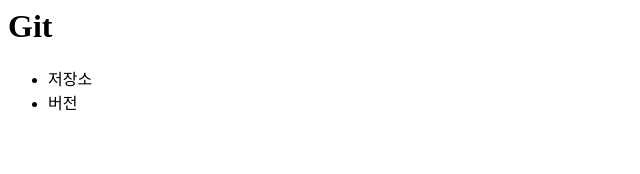
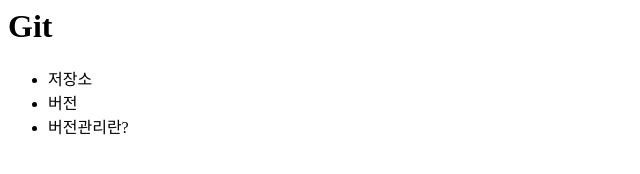
Before and after one commit to kgyusoon/opentutorials_ssooni, a plain HTML site: page index.html in a window 1280 px wide. Shown: the whole page, without its empty margins (0-640 px from the left). Drawn offline with Linux system fonts and the light colour scheme.

Commit message:
li tag added

```diff
--- a/index.html
+++ b/index.html
@@ -6,6 +6,7 @@
 		<ul>
 			<li>저장소</li>
 			<li>버전</li>
+			<li>버전관리란?</li>
 		</ul>
 	</body>
 </html>
```
